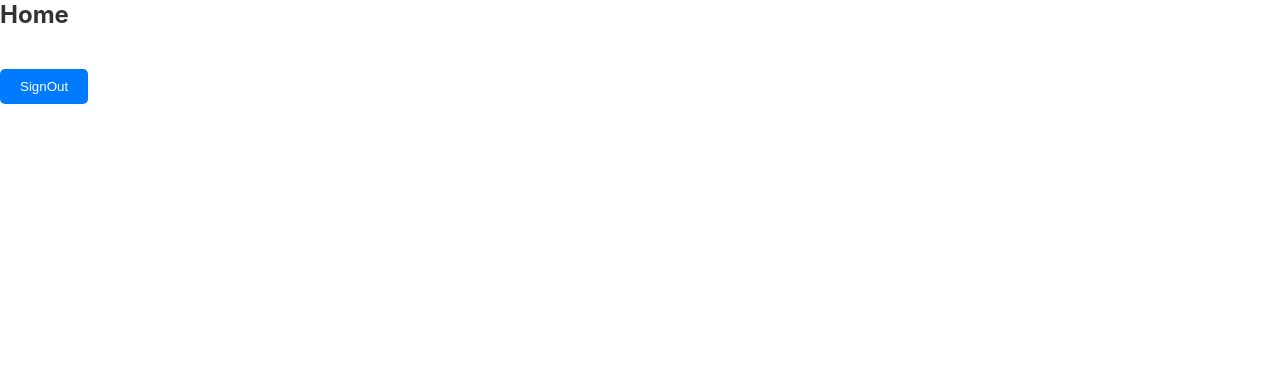
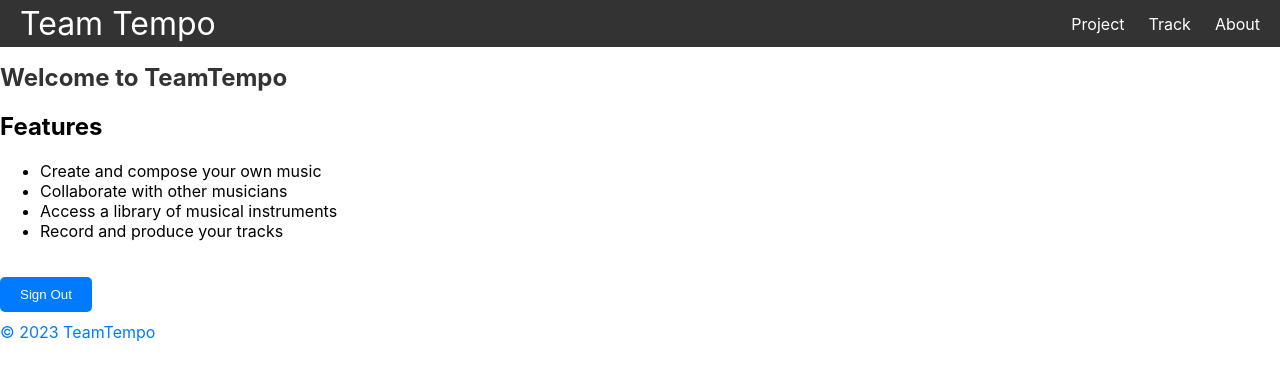
Before and after one commit to Samalu54123/Team-Tempo, a React (Create React App) app: page /home in a window 1280 px wide. Shown: the top 380 px of the page. Built offline with nearby package versions, Linux system fonts and the light colour scheme.

Commit message:
Fixed Login Sign In/Up Tabs Shape Error

```diff
--- a/src/Pages/Home.js
+++ b/src/Pages/Home.js
@@ -1,23 +1,55 @@
+import React from "react";
 import { signOut } from "firebase/auth";
-import React from "react";
-import { database } from '../PasswordLoginWithFirebase/FirebaseConfig';
+import { database } from "../PasswordLoginWithFirebase/FirebaseConfig";
 import { useNavigate } from "react-router-dom";
 import "../styles.css";
+import Navbar from "../Navbar"
 
-function HomeScreen(){
-    const history = useNavigate()
+function HomeScreen() {
+  const history = useNavigate();
 
-    const handleClick = () =>{
-        signOut(database).then(val=>{
-            console.log(val,"val")
-            history('/')
-        })
-    }
-    return(
-        <div>
-            <h1>Home</h1>
-            <button onClick={handleClick}>SignOut</button>
+  const handleSignOut = () => {
+    signOut(database)
+      .then(() => {
+        console.log("User signed out successfully");
+        history("/");
+      })
+      .catch((error) => {
+        console.error("Sign out error:", error);
+      });
+  };
+
+  return (
+    <div>
+      <Navbar />
+
+        <div className="home-container">
+          <header className="header">
+            <h1>Welcome to TeamTempo</h1>
+          </header>
+          <main className="main-content">
+            <section className="feature-section">
+              <h2>Features</h2>
+              <ul>
+                <li>Create and compose your own music</li>
+                <li>Collaborate with other musicians</li>
+                <li>Access a library of musical instruments</li>
+                <li>Record and produce your tracks</li>
+              </ul>
+            </section>
+            <section className="action-buttons">
+              <button className="primary-button" onClick={handleSignOut}>
+                Sign Out
+              </button>
+            </section>
+          </main>
+          <footer className="footer">
+            <p>&copy; 2023 TeamTempo</p>
+          </footer>
         </div>
-    )
+
+    </div>
+  );
 }
+
 export default HomeScreen;
--- a/src/PasswordLoginWithFirebase/FirebaseConfig.js
+++ b/src/PasswordLoginWithFirebase/FirebaseConfig.js
@@ -1,6 +1,8 @@
+// Import necessary Firebase functions and modules
 import { initializeApp } from "firebase/app";
 import { getAuth } from 'firebase/auth'
 
+// Firebase project configuration containing API keys and settings
 const firebaseConfig = {
     apiKey: "AIzaSyAN4vWqrKfpbT8yV82rOQj1Wir-WehSGSo",
     authDomain: "teamtempo-auth-dev.firebaseapp.com",
@@ -10,5 +12,8 @@ const firebaseConfig = {
     appId: "1:764392497327:web:1b4643e4eeee6a4f5e345a"
   };
 
+// Initialize the Firebase app with the provided configuration
 const app = initializeApp(firebaseConfig);
+
+// Export the Firebase authentication service instance for use in the application
 export const database = getAuth(app)
--- /dev/null
+++ b/src/PasswordLoginWithFirebase/RegisterAndLogin.css
@@ -0,0 +1,89 @@
+/* RegisterAndLogin.css */
+
+/* Container for the login and registration form */
+.App {
+    display: flex;
+    flex-direction: column;
+    align-items: center;
+    justify-content: center;
+    height: 100vh;
+    background-color: #f0f0f0;
+  }
+
+  /* Title for the form */
+  h1 {
+    font-size: 24px;
+    margin-bottom: 20px;
+    color: #333;
+  }
+
+  /* Row containing the SignUp and SignIn tabs */
+  .row {
+    display: flex;
+    justify-content: center;
+    margin-bottom: 20px;
+  }
+
+  /* Tab styles */
+  .pointer {
+    cursor: pointer;
+    padding: 10px 20px;
+    border: 1px solid #ccc;
+    background-color: #fff;
+    margin: 0 10px;
+    width: 120px;
+    height: 40px;
+    display: flex;
+    align-items: center;
+    justify-content: center; /* Center text horizontally and vertically */
+    color: #333;
+  }
+
+  .activeColor {
+    background-color: #007bff;
+    color: #fff;
+    width: 120px;
+    height: 40px;
+    display: flex;
+    align-items: center;
+    justify-content: center; /* Center text horizontally and vertically */
+  }
+
+  /* Form styles */
+  form {
+    display: flex;
+    flex-direction: column;
+    align-items: center;
+  }
+
+  input {
+    width: 100%;
+    padding: 10px;
+    margin: 5px 0;
+    border: 1px solid #ccc;
+    border-radius: 5px;
+    outline: none;
+  }
+
+  p {
+    margin-top: 10px;
+    cursor: pointer;
+    color: #007bff;
+  }
+
+  /* Button styles */
+  button {
+    padding: 10px 20px;
+    margin-top: 20px;
+    background-color: #007bff;
+    color: #fff;
+    border: none;
+    border-radius: 5px;
+    cursor: pointer;
+  }
+
+  button:hover {
+    background-color: #0056b3;
+    /* Remove the border-radius property to keep the button rounded */
+    border-radius: 5px;
+  }
--- a/src/PasswordLoginWithFirebase/RegisterAndLogin.js
+++ b/src/PasswordLoginWithFirebase/RegisterAndLogin.js
@@ -4,9 +4,9 @@ import {
   createUserWithEmailAndPassword,
   signInWithEmailAndPassword,
 } from "firebase/auth";
-import { BrowserRouter, Route, Routes, useNavigate } from "react-router-dom";
-import Track from "../Pages/Track";
+import { useNavigate } from "react-router-dom";
 import "../styles.css";
+import "./RegisterAndLogin.css";
 
 function RegisterAndLogin() {
   const [login, setLogin] = useState(false);
--- a/src/styles.css
+++ b/src/styles.css
@@ -1,13 +1,9 @@
-/* styles.css */
+/* Updated CSS */
 
-/* Reset CSS */
 * {
   box-sizing: border-box;
-  margin: 0;
-  padding: 0;
 }
 
-/* Body styles */
 body {
   margin: 0;
   font-family: -apple-system, BlinkMacSystemFont, 'Segoe UI', 'Roboto', 'Oxygen',
@@ -22,19 +18,22 @@ code {
     monospace;
 }
 
-/* Container styles */
 .container {
+  display: flex;
+  flex-direction: column;
+  justify-content: center;
+  align-items: center;
+  min-height: 100vh; /* Make the container at least the height of the viewport */
   margin: 1rem;
   text-align: center;
 }
 
-/* Navigation styles */
 .nav {
   background-color: #333;
   color: white;
   display: flex;
   justify-content: space-between;
-  align-items: stretch;
+  align-items: center; /* Center vertically within the nav */
   gap: 2rem;
   padding: 0 1rem;
 }
@@ -67,75 +66,3 @@ code {
 .nav li:hover {
   background-color: #777;
 }
-
-/* Your existing styles for the RegisterAndLogin component */
-.App {
-  display: flex;
-  flex-direction: column;
-  align-items: center;
-  justify-content: center;
-  height: 100vh;
-  background-color: #f0f0f0;
-}
-
-h1 {
-  font-size: 24px;
-  margin-bottom: 20px;
-  color: #333;
-}
-
-.row {
-  display: flex;
-  justify-content: center;
-  margin-bottom: 20px;
-}
-
-.pointer {
-  cursor: pointer;
-  padding: 10px 20px;
-  border: 1px solid #ccc;
-  background-color: #fff;
-  margin: 0 10px;
-  border-radius: 5px;
-  color: #333;
-}
-
-.activeColor {
-  background-color: #007bff;
-  color: #fff;
-}
-
-form {
-  display: flex;
-  flex-direction: column;
-  align-items: center;
-}
-
-input {
-  width: 100%;
-  padding: 10px;
-  margin: 5px 0;
-  border: 1px solid #ccc;
-  border-radius: 5px;
-  outline: none;
-}
-
-p {
-  margin-top: 10px;
-  cursor: pointer;
-  color: #007bff;
-}
-
-button {
-  padding: 10px 20px;
-  margin-top: 20px;
-  background-color: #007bff;
-  color: #fff;
-  border: none;
-  border-radius: 5px;
-  cursor: pointer;
-}
-
-button:hover {
-  background-color: #0056b3;
-}
```
